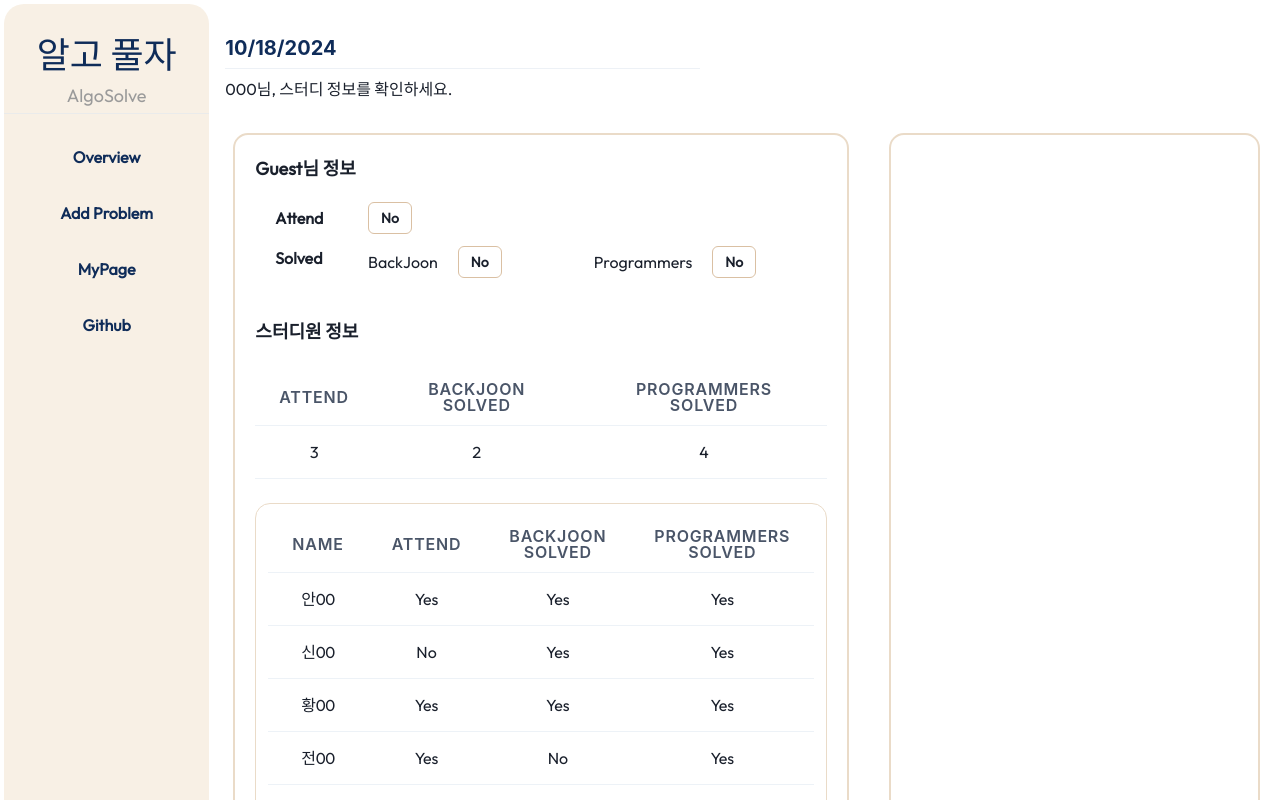
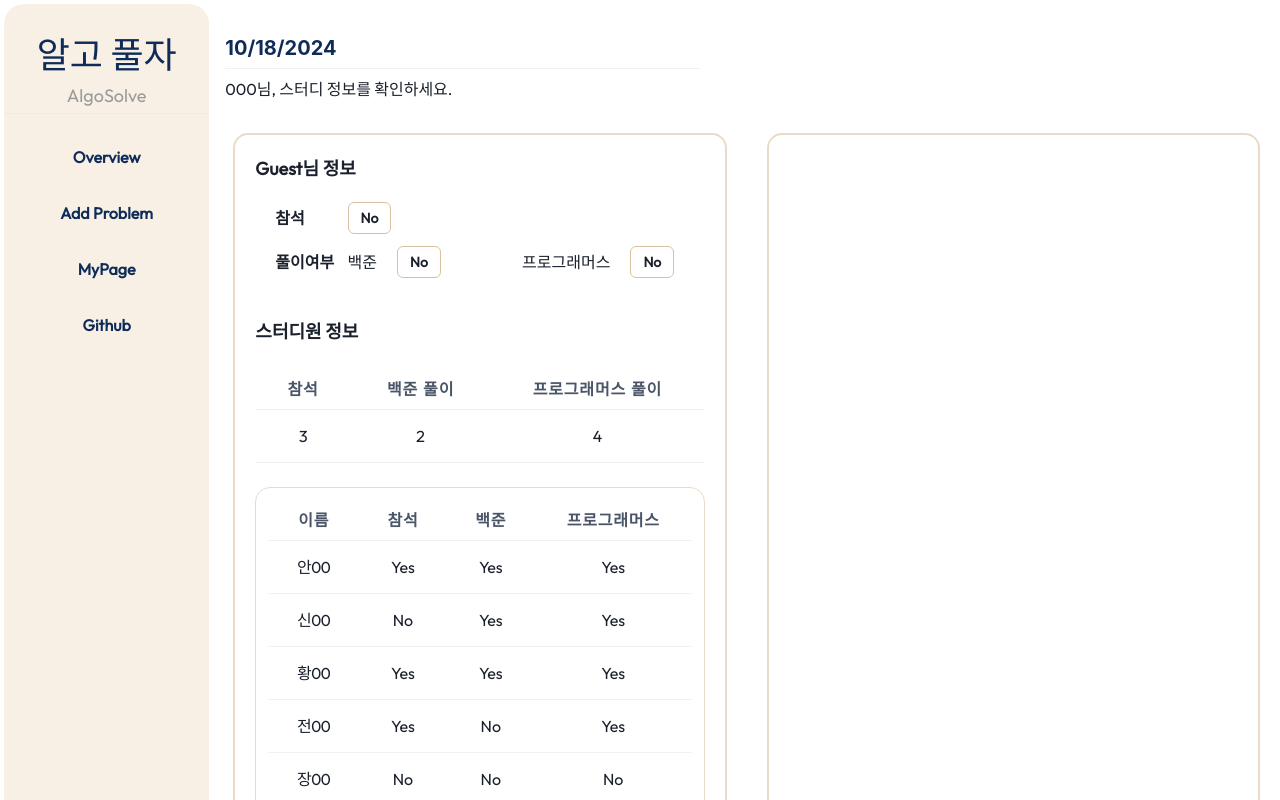
Before and after one commit to YeSeul-0w0/algo_solve, a React (Create React App) app: page /algo_solve/main in a window 1280 px wide. Shown: the top 800 px of the page. Built offline with nearby package versions, Linux system fonts and the light colour scheme.

Commit message:
update: change language (EN > KR)

```diff
--- a/src/component/overview/LeftOverview.tsx
+++ b/src/component/overview/LeftOverview.tsx
@@ -65,7 +65,7 @@ const LeftOverview: React.FC = () => {
 				>
 					<GridItem alignContent="center">
 						<Text fontWeight="semibold" fontSize="md">
-							Attend
+							참석
 						</Text>
 					</GridItem>
 					<GridItem colSpan={4} alignContent="center">
@@ -77,11 +77,11 @@ const LeftOverview: React.FC = () => {
 							{isAttend ? "Yes" : "No"}
 						</Button>
 					</GridItem>
-					<Text fontWeight="semibold" fontSize="md">
-						Solved
+					<Text fontWeight="semibold" fontSize="md" alignContent="center">
+						풀이여부
 					</Text>
 					<GridItem colSpan={2} display="flex" gap={5} alignItems="center">
-						<Text fontSize="md">BackJoon</Text>
+						<Text fontSize="md">백준</Text>
 						<Button
 							onClick={handleToggle(setIsSolveB)}
 							{...buttonStyle(isSolveB)}
@@ -90,7 +90,7 @@ const LeftOverview: React.FC = () => {
 						</Button>
 					</GridItem>
 					<GridItem colSpan={2} display="flex" gap={5} alignItems="center">
-						<Text fontSize="md">Programmers</Text>
+						<Text fontSize="md">프로그래머스</Text>
 						<Button
 							onClick={handleToggle(setIsSolveP)}
 							{...buttonStyle(isSolveP)}
@@ -108,13 +108,13 @@ const LeftOverview: React.FC = () => {
 					<Thead>
 						<Tr>
 							<Th textAlign="center" fontWeight="semibold" fontSize="md">
-								Attend
+								참석
 							</Th>
 							<Th textAlign="center" fontWeight="semibold" fontSize="md">
-								BackJoon Solved
+								백준 풀이
 							</Th>
 							<Th textAlign="center" fontWeight="semibold" fontSize="md">
-								Programmers Solved
+								프로그래머스 풀이
 							</Th>
 						</Tr>
 					</Thead>
@@ -135,16 +135,16 @@ const LeftOverview: React.FC = () => {
 						<Thead>
 							<Tr>
 								<Th textAlign="center" fontWeight="semibold" fontSize="md">
-									Name
+									이름
 								</Th>
 								<Th textAlign="center" fontWeight="semibold" fontSize="md">
-									Attend
+									참석
 								</Th>
 								<Th textAlign="center" fontWeight="semibold" fontSize="md">
-									BackJoon Solved
+									백준
 								</Th>
 								<Th textAlign="center" fontWeight="semibold" fontSize="md">
-									Programmers Solved
+									프로그래머스
 								</Th>
 							</Tr>
 						</Thead>
```
